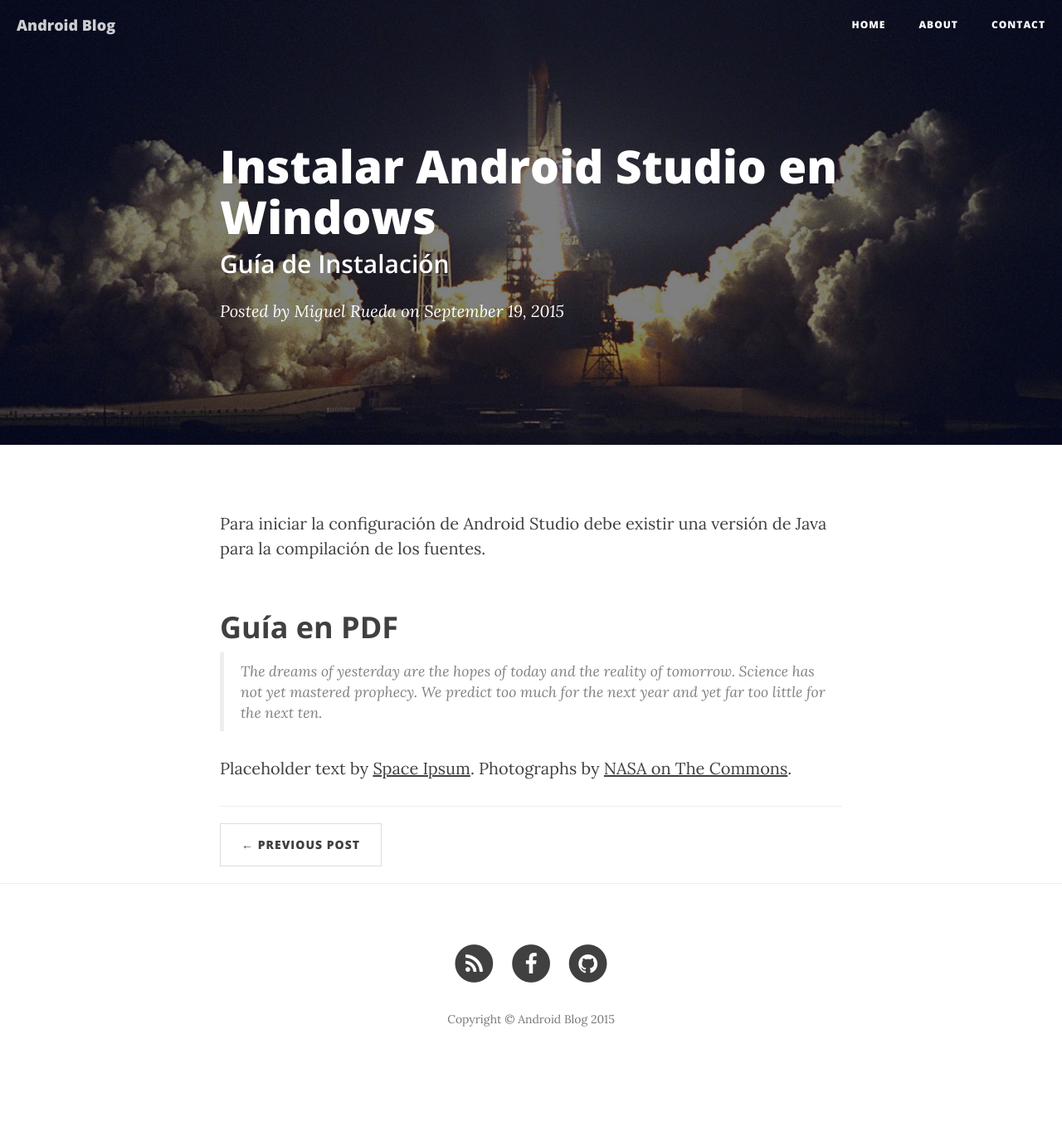
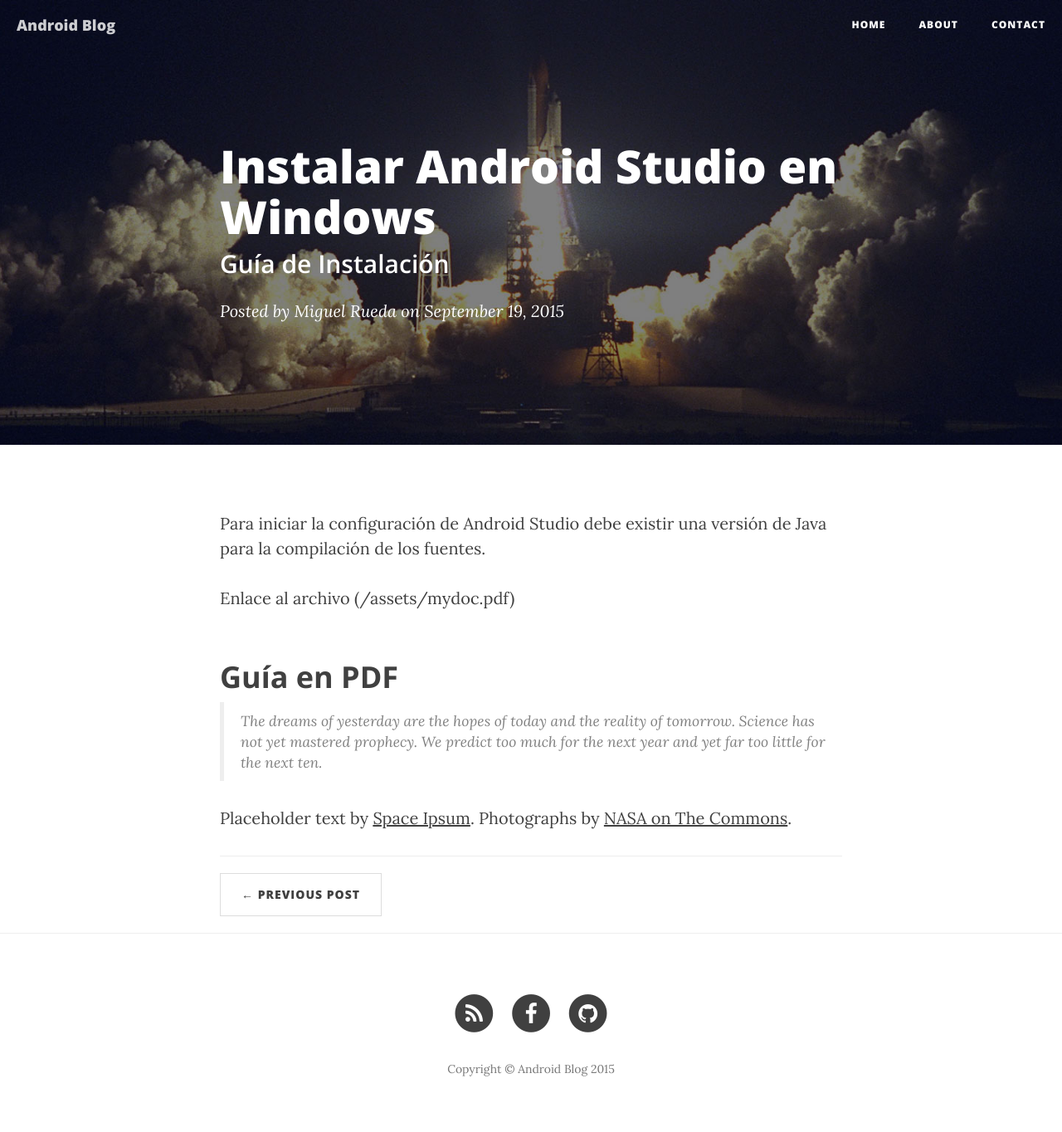
Before and after one commit to miguelrueda/miguelrueda.github.io, a Jekyll site: the page built from _posts/2015-09-19-android-studio.markdown, in a window 1280 px wide. Shown: the whole page at 83% size. Built offline with Jekyll 4.4.1, drawn with Linux system fonts in a browser that asks for light colours; nearby versions of some CDN libraries; before the commit the page ends 1304 px from its top, so only the background shows below that.

Commit message:
Post added

```diff
--- a/_posts/2015-09-19-android-studio.markdown
+++ b/_posts/2015-09-19-android-studio.markdown
@@ -9,6 +9,8 @@
 
 <p>Para iniciar la configuración de Android Studio debe existir una versión de Java para la compilación de los fuentes.</p>
 
+<p>Enlace al archivo ({{site.url}}/assets/mydoc.pdf) </p>
+
 <h2 class="section-heading">Guía en PDF</h2>
 
 <blockquote>The dreams of yesterday are the hopes of today and the reality of tomorrow. Science has not yet mastered prophecy. We predict too much for the next year and yet far too little for the next ten.</blockquote>
```
